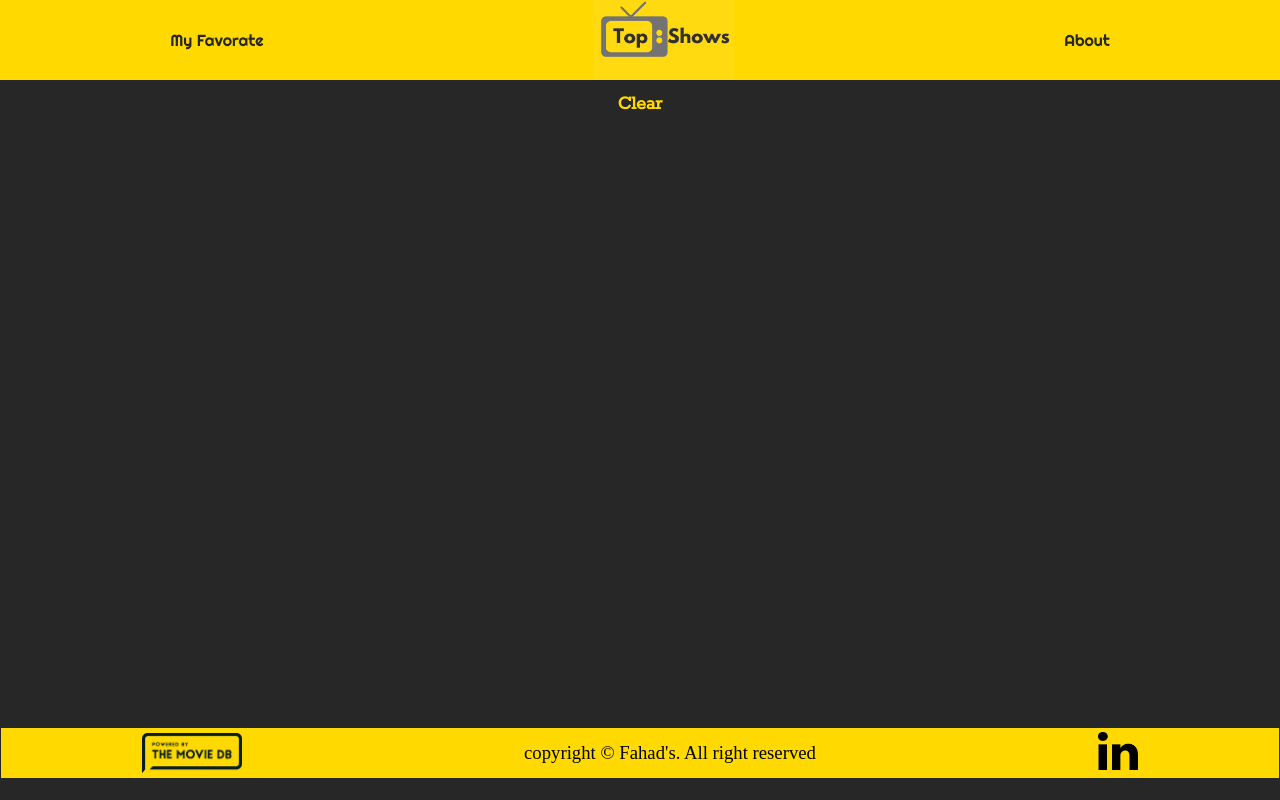
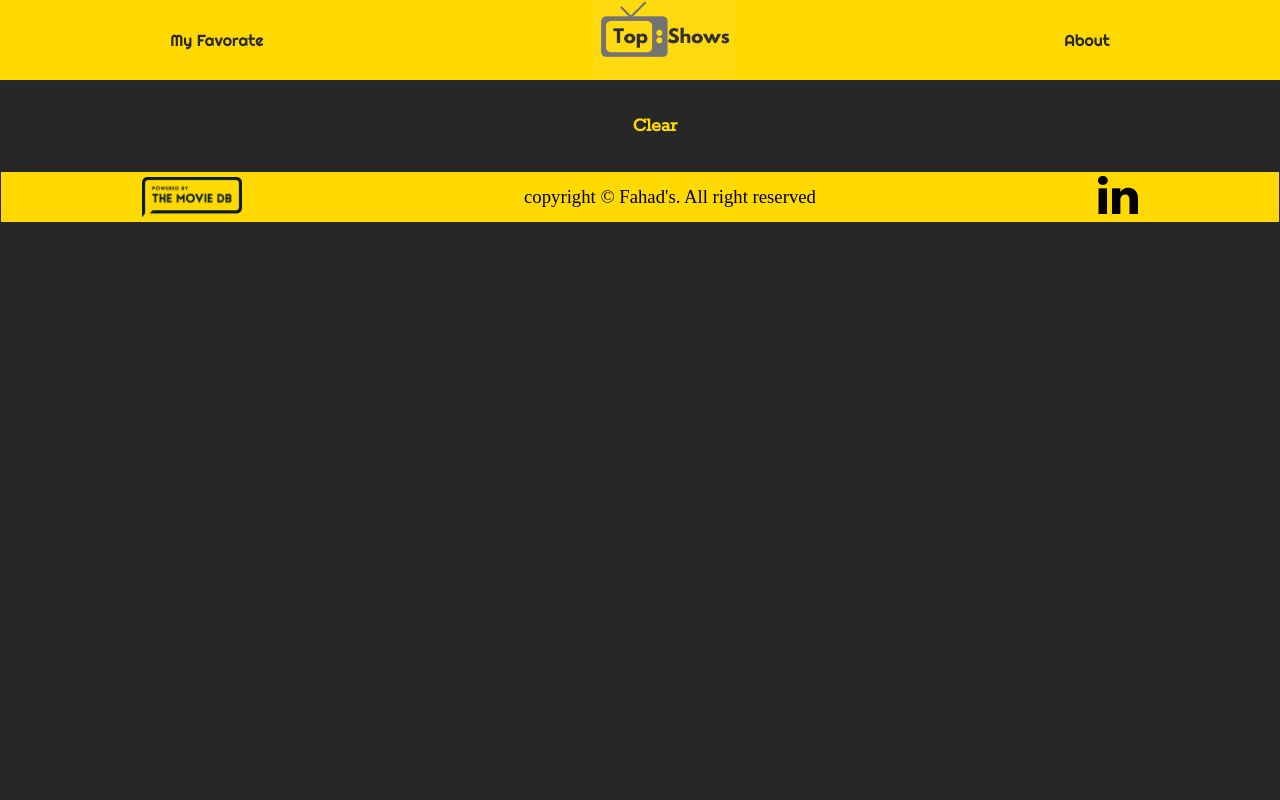
Before and after one commit to fahadaldawish/top-shows, a React (Create React App) app: page /myfavorate in a window 1280 px wide. Built offline with nearby package versions, Linux system fonts and the light colour scheme.

Commit message:
clear item button

```diff
--- a/src/MyFavorate.js
+++ b/src/MyFavorate.js
@@ -13,7 +13,7 @@ class MyFavorate extends Component{
         if (this.props.myFavorate.length > 0){
             faves = this.props.myFavorate.map((fave , index) => {
                     return (
-                        <div className='container'>
+                        <div className="containerFave">
 
                         <div className="btnCont">
 
@@ -28,10 +28,12 @@ class MyFavorate extends Component{
         }
 
         return (
-            <div className="container">
+            <div className="containerFave">
             {/* {console.log(this.props)} */}
             {faves}
+            <div className="containerFave1">
             <button className="reset" onClick= {(() => this.props.clearList())}>Clear</button>
+        </div>
         </div>
     )
     }
--- a/src/index.css
+++ b/src/index.css
@@ -126,6 +126,7 @@ h1{
   text-align: center;
   justify-content: space-around;
   padding: 0 ;
+  position: relative;
   align-items: center;
   width: 99.8%;
   height: 50px;
@@ -197,14 +198,21 @@ h3{
 }
 
 .container {
-margin: 0.5rem;
-height: 79vh;
+margin-top: 0.5rem;
+/* height: 79vh;   */
 }
-
+.containerFave{
+display: inline-block;
+margin: 15px;
+}
 div{
   /* border:2px solid red ; */
 }
-
+.containerFave1{
+  display: block;
+  margin: 15px;
+  width: 100%;
+  }
 .fahad2 {
 height: auto;
 }
```
